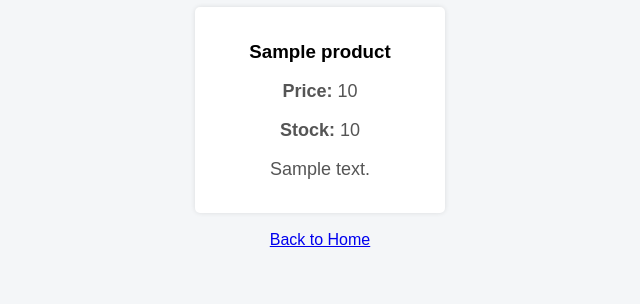
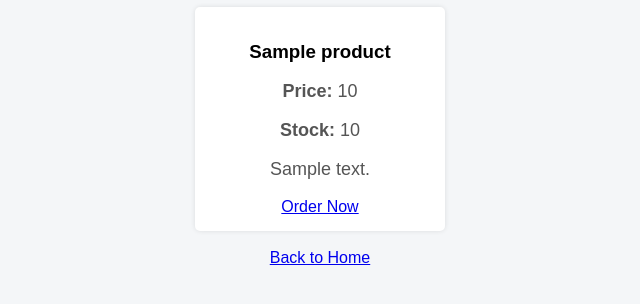
Before and after one commit to Akim-Amini/flex-by-dramin, a Flask app: template templates/shop.html in a window 1280 px wide. Shown: the part 170-474 px from the top of the page, without its empty margins (320-960 px from the left). Run offline with Flask 3, Linux system fonts and the light colour scheme; the template is opened without the code that fills it: most values are stand-ins (such as "Sample title", 1, 10 or a date in 2020).

Commit message:
Implement customer order placement with automatic stock reduction

```diff
--- a/app.py
+++ b/app.py
@@ -2,6 +2,8 @@ from flask import Flask, render_template, request, redirect, url_for
 app = Flask(__name__)
 
 products = []
+
+orders = []
 
 @app.route("/")
 def home():
@@ -40,6 +42,26 @@ def view_products():
 def shop():
     return render_template("shop.html", products=products)
 
+@app.route("/order/<int:product_index>")
+def order_product(product_index):
+    if product_index < len(products):
+        product = products[product_index]
+
+        if int(product["stock"]) > 0:
+            product["stock"] = str(int(product["stock"]) - 1)
+
+            order = {
+                "product_name": product["name"],
+                "price": product["price"]
+            }
+
+            orders.append(order)
+
+            return render_template("order_success.html", order=order)
+
+    return "Product not available"
+
+
 
 if __name__ =="__main__":
     app.run(debug=True)
--- a/templates/shop.html
+++ b/templates/shop.html
@@ -19,6 +19,8 @@
                     <p><strong>Price:</strong> {{ product.price }}</p>
                     <p><strong>Stock:</strong> {{ product.stock }}</p>
                     <p>{{ product.description }}</p>
+
+                    <a href="/order/{{ loop.index0 }}">Order Now</a>
                 </div>
             {% endfor %}
         </div>
```
Also changed, not shown: templates/order_success.html (added, +16 -0 lines).
